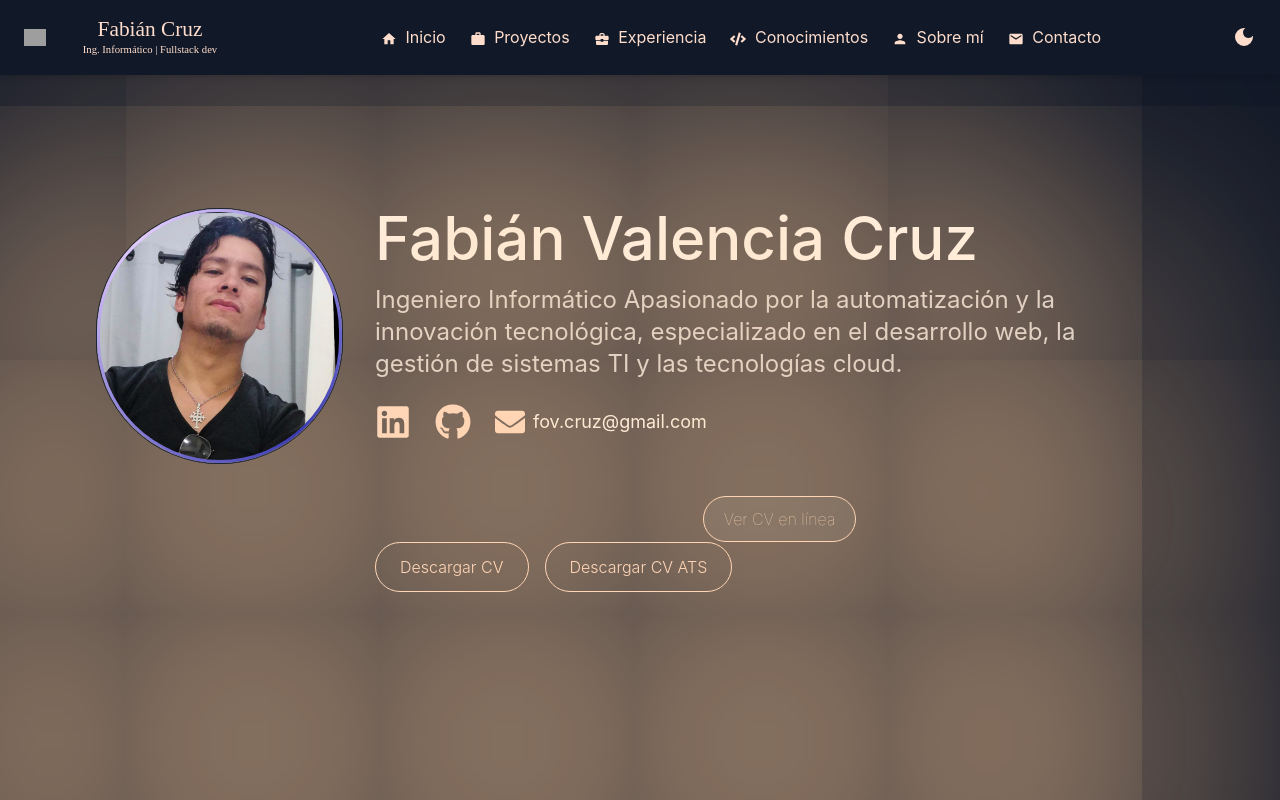
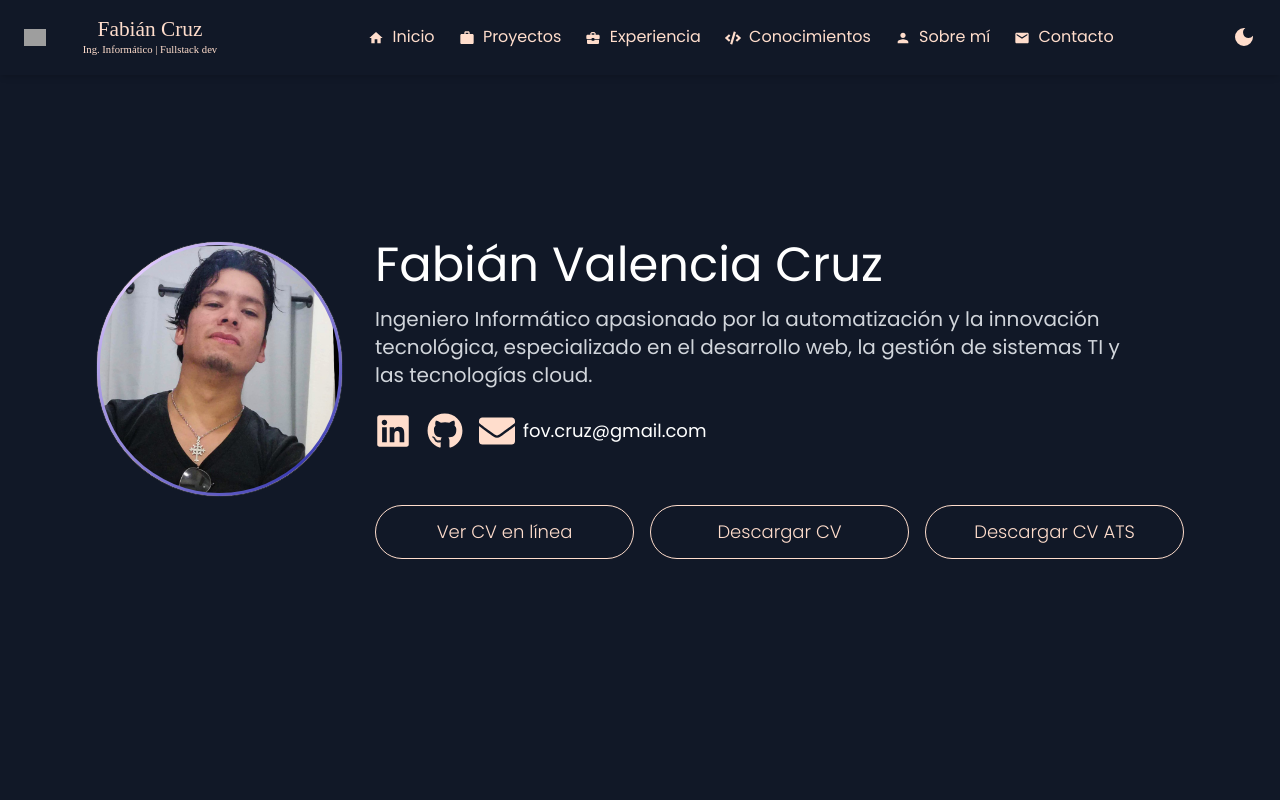
Before and after one commit to FovCruz/landing-portfolio, a React (Create React App) app: page / in a window 1280 px wide. Shown: the top 800 px of the page. Built offline with nearby package versions, Linux system fonts and the light colour scheme; grey boxes are pictures that could not be loaded.

Commit message:
Cambios pendientes en la rama main

```diff
--- a/package.json
+++ b/package.json
@@ -16,7 +16,7 @@
     "react-icons": "^5.3.0",
     "react-infinite-logo-slider": "^1.0.13",
     "react-scripts": "5.0.1",
-    "tailwindcss": "^3.4.10",
+    "tailwindcss": "^3.4.11",
     "web-vitals": "^2.1.4"
   },
   "scripts": {
--- a/src/components/HomeSection.jsx
+++ b/src/components/HomeSection.jsx
@@ -1,4 +1,4 @@
-import React, { useState, useEffect } from 'react'; // Importa useState
+import React, { useState } from 'react';
 import { FaLinkedin, FaGithub, FaEnvelope } from 'react-icons/fa';
 import '../styles/home.css';
 
@@ -33,48 +33,47 @@ const HomeSection = () => {
         <CardAnimatedBorderGradient />
 
         <div className="flex flex-col w-full text-left lg:pl-8">
-          <h1 className="text-3xl sm:text-4xl md:text-5xl lg:text-6xl font-medium mb-4">
+          <h1 className="text-2xl sm:text-3xl md:text-4xl lg:text-5xl font-medium mb-4">
             Fabián Valencia Cruz
           </h1>
-          <p className="text-base sm:text-lg md:text-xl lg:text-2xl mb-6 text-gray-300 max-w-3xl">
-            Ingeniero Informático Apasionado por la automatización y la innovación tecnológica, especializado en el desarrollo web, la gestión de sistemas TI y las tecnologías cloud.
+          <p className="text-sm sm:text-base md:text-lg lg:text-xl mb-6 text-gray-300 max-w-3xl">
+            Ingeniero Informático apasionado por la automatización y la innovación tecnológica, especializado en el desarrollo web, la gestión de sistemas TI y las tecnologías cloud.
           </p>
 
           {/* Redes sociales */}
-          <div className="flex space-x-6 mb-6">
+          <div className="flex space-x-4 mb-6">
             <a href="https://www.linkedin.com/in/fabian-osvaldo-cruz/" target="_blank" rel="noopener noreferrer">
-              <FaLinkedin className='text-3xl sm:text-4xl text-[#ffddcc] hover:scale-110 transition-transform' />
+              <FaLinkedin className='text-2xl sm:text-3xl md:text-4xl text-[#ffddcc] hover:scale-110 transition-transform' />
             </a>
             <a href="https://github.com/FovCruz" target="_blank" rel="noopener noreferrer">
-              <FaGithub className='text-3xl sm:text-4xl text-[#ffddcc] hover:scale-110 transition-transform' />
+              <FaGithub className='text-2xl sm:text-3xl md:text-4xl text-[#ffddcc] hover:scale-110 transition-transform' />
             </a>
-            <a href="mailto:fov.cruz@gmail.com" className="flex items-center text-lg">
-              <FaEnvelope className='text-3xl text-[#ffddcc]' />
+            <a href="mailto:fov.cruz@gmail.com" className="flex items-center text-sm sm:text-base md:text-lg">
+              <FaEnvelope className='text-2xl sm:text-3xl md:text-4xl text-[#ffddcc]' />
               <span className="ml-2">fov.cruz@gmail.com</span>
             </a>
           </div>
 
-
-          <div className="flex justify-center mt-8 space-x-4">
-          <button onClick={toggleCV} className="boton-global">
-          Ver CV en línea
-          </button>
-        </div>
-
-
           {/* Botones para CV */}
-          <div className="flex flex-wrap justify-start gap-2 sm:gap-4">
+          <div className="flex justify-center mt-8 space-x-2 sm:space-x-4">
+            <a
+              href="#"
+              onClick={(e) => { e.preventDefault(); toggleCV(); }}
+              className='flex-1 font-light py-1 px-2 sm:py-1.5 sm:px-3 md:py-2 md:px-4 lg:py-3 lg:px-5 rounded-full border border-[#ffddcc] text-[#ffddcc] text-xs sm:text-sm md:text-base lg:text-lg hover:bg-[#ffddcc] hover:text-gray-900 transition-all duration-300 text-center'
+            >
+              Ver CV en línea
+            </a>
             <a
               href={`${process.env.PUBLIC_URL}/CV-Fabian-Valencia-C-09-2024-mod09-3.pdf`}
               download
-              className='font-light py-1.5 px-3 sm:py-2 sm:px-4 lg:py-3 lg:px-6 rounded-full border border-[#ffddcc] text-[#ffddcc] hover:bg-[#ffddcc] hover:text-gray-900 transition-all duration-300'
+              className='flex-1 font-light py-1 px-2 sm:py-1.5 sm:px-3 md:py-2 md:px-4 lg:py-3 lg:px-5 rounded-full border border-[#ffddcc] text-[#ffddcc] text-xs sm:text-sm md:text-base lg:text-lg hover:bg-[#ffddcc] hover:text-gray-900 transition-all duration-300 text-center'
             >
               Descargar CV
             </a>
             <a
               href={`${process.env.PUBLIC_URL}/CV_Fabian_Valencia_formato_ATS_.docx`}
               download
-              className='font-light py-1.5 px-3 sm:py-2 sm:px-4 lg:py-3 lg:px-6 rounded-full border border-[#ffddcc] text-[#ffddcc] hover:bg-[#ffddcc] hover:text-gray-900 transition-all duration-300'
+              className='flex-1 font-light py-1 px-2 sm:py-1.5 sm:px-3 md:py-2 md:px-4 lg:py-3 lg:px-5 rounded-full border border-[#ffddcc] text-[#ffddcc] text-xs sm:text-sm md:text-base lg:text-lg hover:bg-[#ffddcc] hover:text-gray-900 transition-all duration-300 text-center'
             >
               Descargar CV ATS
             </a>
--- a/src/index.css
+++ b/src/index.css
@@ -1,18 +1,10 @@
+@import url('https://fonts.googleapis.com/css2?family=Poppins:wght@300;400;600;700&display=swap');
+
 @tailwind base;
 @tailwind components;
 @tailwind utilities;
 
-
 body {
+  @apply font-sans bg-primary text-gray-900; /* Aplicamos la fuente y el color primario */
   margin: 0;
-  font-family: -apple-system, BlinkMacSystemFont, 'Segoe UI', 'Roboto', 'Oxygen',
-    'Ubuntu', 'Cantarell', 'Fira Sans', 'Droid Sans', 'Helvetica Neue',
-    sans-serif;
-  -webkit-font-smoothing: antialiased;
-  -moz-osx-font-smoothing: grayscale;
 }
-
-code {
-  font-family: source-code-pro, Menlo, Monaco, Consolas, 'Courier New',
-    monospace;
-}
--- a/src/styles/home.css
+++ b/src/styles/home.css
@@ -3,30 +3,30 @@
 @keyframes solarPulse {
     0% {
         background-position: 0% 0%;
-        box-shadow: 19.5rem 27rem 20rem 35rem rgba(255, 204, 153, 0.6);
+        box-shadow: 19.5rem 27rem 20rem 35rem rgb(17, 24, 39);
     }
     25% {
         background-position: 25% 25%;
-        box-shadow: 19.4rem 27rem 20rem 35.2rem rgba(255, 204, 153, 0.5);
+        box-shadow: 19.4rem 27rem 20rem 35.2rem rgb(17, 24, 39);
     }
     50% {
         background-position: 50% 50%;
-        box-shadow: 19.3m 27rem 20rem 35.3rem rgba(255, 204, 153, 0.4);
+        box-shadow: 19.3m 27rem 20rem 35.3rem rgb(17, 24, 39);
     }
     75% {
         background-position: 75% 75%;
-        box-shadow: 19.3rem 27rem 20rem 35.2rem rgba(255, 204, 153, 0.5);
+        box-shadow: 19.3rem 27rem 20rem 35.2rem rgb(17, 24, 39);
     }
     100% {
         background-position: 100% 100%;
-        box-shadow: 19.5rem 27rem 20rem 35rem rgba(255, 204, 153, 0.6);
+        box-shadow: 19.5rem 27rem 20rem 35rem rgb(17, 24, 39);
     }
 }
 
 .animate-comet-shadow {
     background: conic-gradient(from 0deg, rgba(255, 221, 204, 0.8), rgba(255, 204, 153, 0.8), rgba(255, 194, 102, 0.8), rgba(255, 221, 204, 0.8));
     background-size: 200% 200%;
-    animation: solarPulse 3s ease-in-out infinite; /* Aumentar el tiempo de animación para hacerlo más lento */
+    /* animation: solarPulse 3s ease-in-out infinite; Aumentar el tiempo de animación para hacerlo más lento */
     border-radius: 50%;
     padding: 1px;
     transition: box-shadow 15s ease-in-out; /* Transición más larga */
--- a/tailwind.config.js
+++ b/tailwind.config.js
@@ -5,16 +5,13 @@ module.exports = {
   theme: {
     extend: {
       colors: {
-        primary: '#ffddcc', // Color personalizado
+        primary: '#e1c4b7', // Color personalizado
+        'custom-brown': '#80664d', // Color personalizado
       },
       fontFamily: {
-        sans: ['Lato', 'sans-serif'], // Fuente personalizada
+        sans: ['Poppins', 'sans-serif'], // Fuente principal
       },
-      borderColor: {
-        'custom-brown': '#80664d', // Define tu color personalizado
-    },
-
     },
   },
   plugins: [],
-}
+};
```
Also changed, not shown: 1 other file (tests, documents, lock files or other folders).
